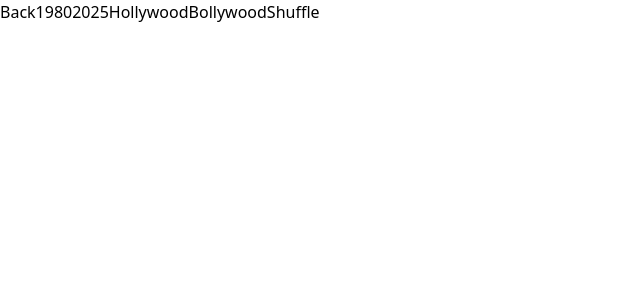
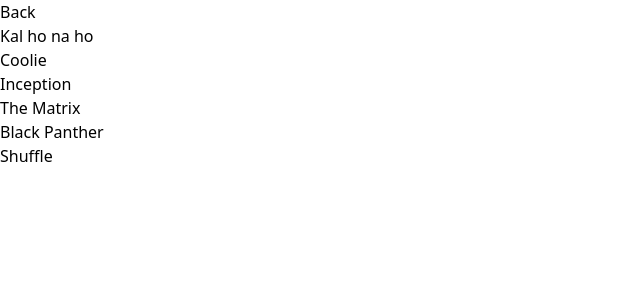
Before and after one commit to Dhwaniud/MovieShufflerApp, a React (Vite) app: page / in a window 1280 px wide. Both pictures are taken after a click on the button "Next". Shown: the top 300 px of the page, without its empty margins (0-640 px from the left). Built offline with nearby package versions, Linux system fonts and the light colour scheme.

Commit message:
fetched movies

```diff
--- a/src/App.jsx
+++ b/src/App.jsx
@@ -1,21 +1,32 @@
 import "./App.css";
 import ChooseMovie from "./ChooseMovie";
 import Homepage from "./Homepage";
-import React, { useState } from "react";
+import React, { useEffect, useState } from "react";
+import data from "./movies.json";
 
 function App() {
     const [preferences, setPreferences] = useState(null);
+    const [movies, setMovies] = useState();
+
+    useEffect(() => {
+        if (preferences) {
+            setMovies(data);
+        }
+    }, [preferences]);
 
     const resetPreferences = () => {
         setPreferences(null);
+        setMovies(null);
     };
 
     return (
         <>
-            {!preferences ? (
-                <Homepage setPreferences={setPreferences} />
-            ) : (
-                <ChooseMovie prefs={preferences} handleBackClick={resetPreferences} />
+            {!preferences && <Homepage setPreferences={setPreferences} />}
+            {movies && (
+                <ChooseMovie
+                    movies={movies}
+                    handleBackClick={resetPreferences}
+                />
             )}
         </>
     );
--- a/src/ChooseMovie.jsx
+++ b/src/ChooseMovie.jsx
@@ -1,14 +1,14 @@
 import React from "react";
 import data from "./movies.json";
 
-export default function ChooseMovie({ prefs, handleBackClick }) {
+export default function ChooseMovie({ movies, handleBackClick }) {
     return (
         <>
             <div>
                 <button onClick={handleBackClick}>Back</button>
-                {prefs.fromYear}
-                {prefs.toYear}
-                {prefs.items}
+                {movies?.map((movie) => (<p key={movie.movieName}>
+                    {movie.movieName}
+                </p>))}
                 <button>Shuffle</button>
             </div>
         </>
```
